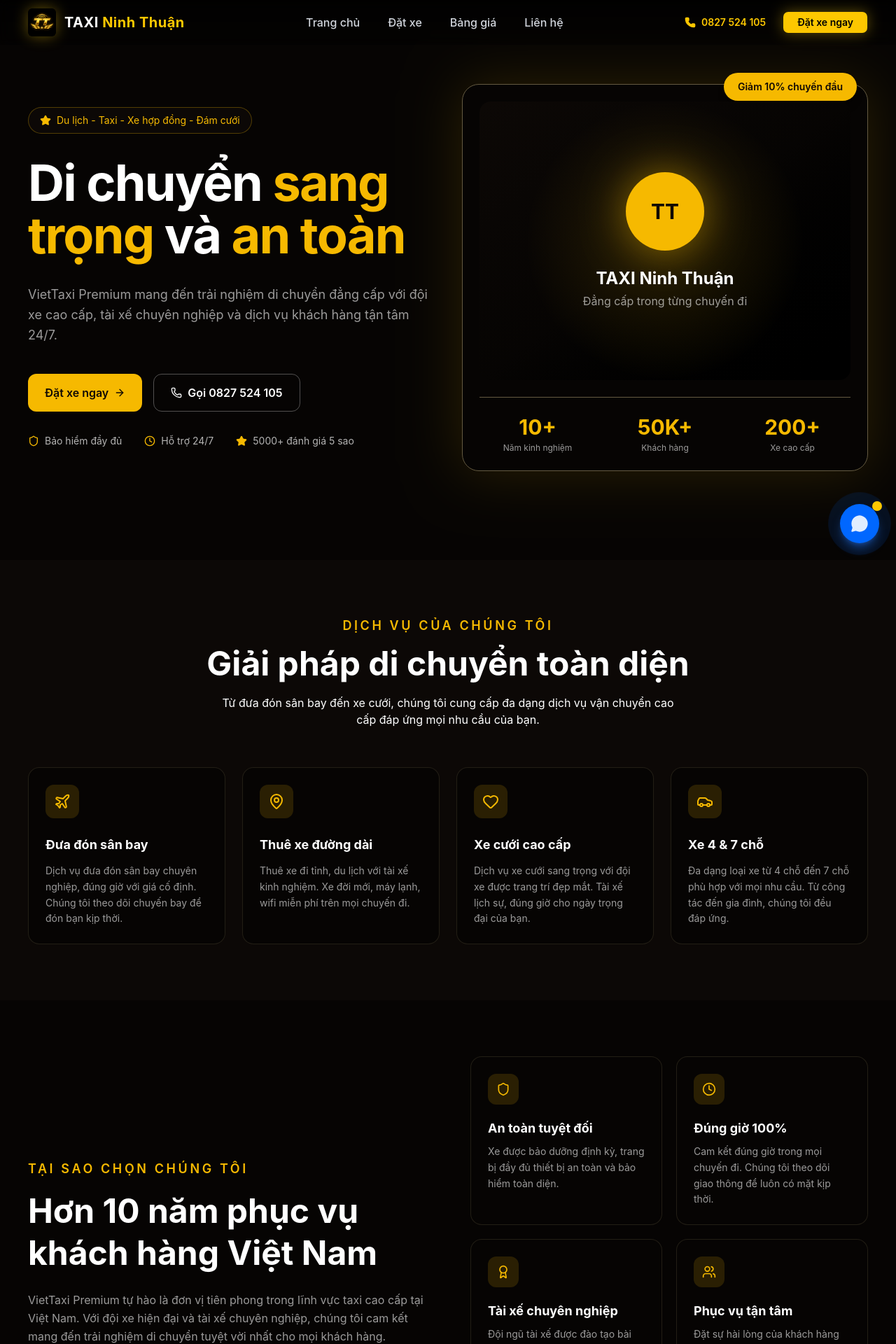
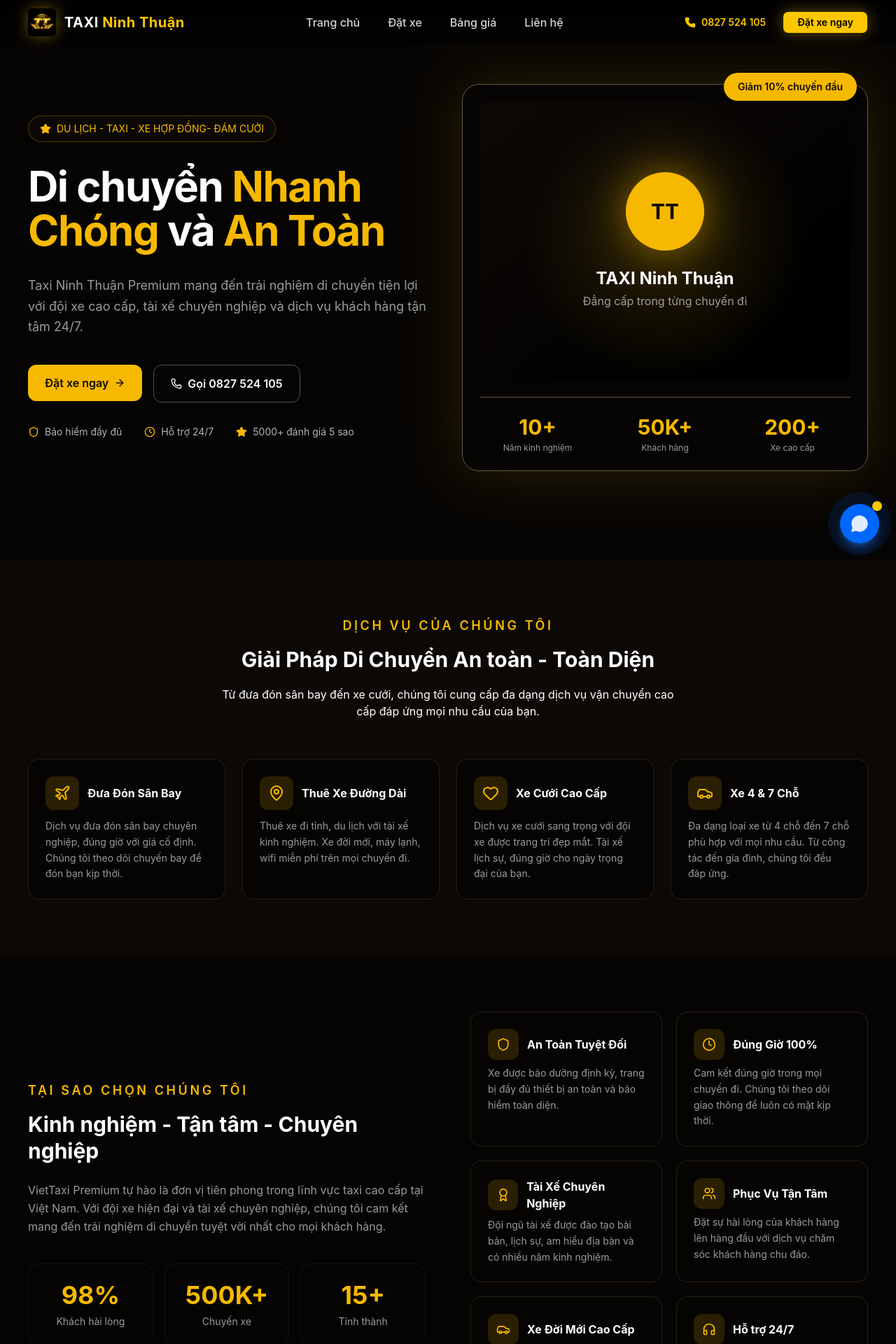
Before and after one commit to TuanMinhTran/tuantaxininhthuan, a React (Vite) app: page / in a window 1280 px wide. Shown: the top 1920 px of the page at 70% size. Built offline with nearby package versions, Linux system fonts and the light colour scheme.

Commit message:
update website

```diff
--- a/src/components/VietTaxiDetailSer.jsx
+++ b/src/components/VietTaxiDetailSer.jsx
@@ -2,23 +2,23 @@
 const detailServices = [
   {
     icon: Plane,
-    title: "Đưa đón sân bay",
+    title: "Đưa Đón Sân Bay",
     desc: "Dịch vụ đưa đón sân bay chuyên nghiệp, đúng giờ với giá cố định. Chúng tôi theo dõi chuyến bay để đón bạn kịp thời.",
     active: true,
   },
   {
     icon: MapPin,
-    title: "Thuê xe đường dài",
+    title: "Thuê Xe Đường Dài",
     desc: "Thuê xe đi tỉnh, du lịch với tài xế kinh nghiệm. Xe đời mới, máy lạnh, wifi miễn phí trên mọi chuyến đi.",
   },
   {
     icon: Heart,
-    title: "Xe cưới cao cấp",
+    title: "Xe Cưới Cao Cấp",
     desc: "Dịch vụ xe cưới sang trọng với đội xe được trang trí đẹp mắt. Tài xế lịch sự, đúng giờ cho ngày trọng đại của bạn.",
   },
   {
     icon: Car,
-    title: "Xe 4 & 7 chỗ",
+    title: "Xe 4 & 7 Chỗ",
     desc: "Đa dạng loại xe từ 4 chỗ đến 7 chỗ phù hợp với mọi nhu cầu. Từ công tác đến gia đình, chúng tôi đều đáp ứng.",
   },
 ];
@@ -27,11 +27,11 @@
     <section className="bg-[var(--surface-2)] text-white py-20">
       <div className="mx-auto max-w-7xl px-10">
         <div className="text-center">
-          <p className="text-lg font-semibold tracking-[0.2em] text-[var(--brand)]">
+          <p className="text-base md:text-lg font-semibold tracking-[0.2em] text-[var(--brand)]">
             DỊCH VỤ CỦA CHÚNG TÔI
           </p>
-          <h2 className="mt-4 text-4xl md:text-5xl font-bold text-foreground">
-            Giải pháp di chuyển toàn diện
+          <h2 className="mt-4 text-xl md:text-3xl font-bold text-foreground">
+            Giải Pháp Di Chuyển An toàn - Toàn Diện
           </h2>
           <p className="mx-auto mt-5 max-w-2xl text-foreground/60">
             Từ đưa đón sân bay đến xe cưới, chúng tôi cung cấp đa dạng dịch vụ
@@ -44,12 +44,14 @@
             return (
               <div
                 key={s.title}
-                className={`rounded-2xl border border-[var(--brand-2)]/30 bg-[var(--surface)] p-6 transition hover:border-[var(--brand)]`}
+                className={`rounded-2xl border border-[var(--brand-2)]/30 bg-[var(--surface)] p-6 transition hover:border-[var(--brand)] hover:text-[var(--brand)]`}
               >
-                <div className="flex h-12 w-12 items-center justify-center rounded-xl bg-[var(--brand)]/15">
-                  <Icon className="h-6 w-6 text-[var(--brand)]" />
+                <div className="flex flex-row gap-3 items-center">
+                  <div className="flex h-12 w-12 items-center justify-center rounded-xl bg-[var(--brand)]/15">
+                    <Icon className="h-6 w-6 text-[var(--brand)]" />
+                  </div>
+                  <h3 className={`text-base font-bold`}>{s.title}</h3>
                 </div>
-                <h3 className={`mt-6 text-lg font-bold`}>{s.title}</h3>
                 <p className="mt-3 text-sm leading-relaxed text-white/60">
                   {s.desc}
                 </p>
--- a/src/components/VietTaxiFooter.jsx
+++ b/src/components/VietTaxiFooter.jsx
@@ -34,7 +34,7 @@
             </div>
             <p className="mt-5 text-sm leading-relaxed text-white/60">
               Dịch vụ taxi cao cấp hàng đầu Việt Nam. Chúng tôi cam kết mang đến
-              trải nghiệm di chuyển an toàn, thoải mái và đẳng cấp.
+              trải nghiệm di chuyển an toàn, thoải mái và nhanh chóng.
             </p>
           </div>
           <div>
@@ -54,9 +54,7 @@
             <ul className="mt-5 space-y-3 text-sm text-white/60">
               {serviceLinks.map((link) => (
                 <li key={link.label}>
-                  <span>
-                    {link.label}
-                  </span>
+                  <span>{link.label}</span>
                 </li>
               ))}
             </ul>
--- a/src/components/VietTaxiNavbar.jsx
+++ b/src/components/VietTaxiNavbar.jsx
@@ -6,7 +6,7 @@
   { href: "#home", label: "Trang chủ" },
   { href: "#booking", label: "Đặt xe" },
   { href: "#pricing", label: "Bảng giá" },
-  { href: "#contact", label: "Liên hệ" },
+  { href: "#booking", label: "Liên hệ" },
 ];
 export function VietTaxiNavbar() {
   const [scrolled, setScrolled] = useState(false);
--- a/src/components/VietTaxiServices.jsx
+++ b/src/components/VietTaxiServices.jsx
@@ -10,34 +10,38 @@
 export default function VietTaxiServices() {
   return (
     <main className="min-h-screen bg-[var(--surface)] text-white">
-      <section className="mx-auto max-w-7xl px-10 pt-16 pb-20 lg:pt-30">
+      <section
+        id="home"
+        className="mx-auto max-w-7xl px-10 pt-16 pb-20 lg:pt-30"
+      >
         <div className="grid gap-12 lg:grid-cols-2 lg:gap-10 items-center">
           {/* Left */}
-          <div>
-            <div className="inline-flex items-center gap-2 rounded-full border border-[var(--brand)]/30 bg-[var(--surface-2)] px-4 py-2 text-sm text-[var(--brand)]">
+          <div className="text-center md:text-left">
+            <div className="inline-flex items-center gap-2 mt-6 md:mt-0 rounded-full border border-[var(--brand)]/30 bg-[var(--surface-2)] px-4 py-2 text-sm text-[var(--brand)]">
               <Star className="h-4 w-4 fill-[var(--brand)]" />
-              Du lịch - Taxi - Xe hợp đồng - Đám cưới
+              DU LỊCH - TAXI - XE HỢP ĐỒNG- ĐÁM CƯỚI
             </div>
-            <h1 className="mt-8 text-5xl md:text-6xl lg:text-7xl font-bold leading-[1.05] tracking-tight">
-              Di chuyển <span className="text-[var(--brand)]">sang</span>
-              <br />
-              <span className="text-[var(--brand)]">trọng</span> và{" "}
-              <span className="text-[var(--brand)]">an toàn</span>
+            <h1 className="mt-8 text-5xl md:text-6xl lg:text-6xl font-bold leading-[1.05] tracking-tight">
+              Di chuyển <span className="text-[var(--brand)]">Nhanh Chóng</span>
+              <span> và </span>
+              <span className="text-[var(--brand)]">An Toàn</span>
             </h1>
             <p className="mt-8 max-w-xl text-lg text-white/60 leading-relaxed">
-              VietTaxi Premium mang đến trải nghiệm di chuyển đẳng cấp với đội
-              xe cao cấp, tài xế chuyên nghiệp và dịch vụ khách hàng tận tâm
-              24/7.
+              Taxi Ninh Thuận Premium mang đến trải nghiệm di chuyển tiện lợi
+              với đội xe cao cấp, tài xế chuyên nghiệp và dịch vụ khách hàng tận
+              tâm 24/7.
             </p>
-            <div className="mt-10 flex flex-wrap gap-4">
-              <button className="inline-flex items-center gap-2 rounded-xl bg-[var(--brand)] px-6 py-3.5 font-semibold text-[var(--brand-foreground)] transition hover:brightness-110">
-                Đặt xe ngay <ArrowRight className="h-4 w-4" />
-              </button>
+            <div className="mt-10 flex flex-wrap gap-4 justify-center md:justify-start">
+              <a href="#booking">
+                <button className="inline-flex items-center gap-2 rounded-xl bg-[var(--brand)] px-6 py-3.5 font-semibold text-[var(--brand-foreground)] transition hover:brightness-110">
+                  Đặt xe ngay <ArrowRight className="h-4 w-4" />
+                </button>
+              </a>
               <button className="inline-flex items-center gap-2 rounded-xl border border-white/30 px-6 py-3.5 font-semibold text-white transition hover:bg-[var(--brand)] hover:text-black">
                 <Phone className="h-4 w-4" /> Gọi 0827 524 105
               </button>
             </div>
-            <div className="mt-8 flex flex-wrap gap-x-8 gap-y-3 text-sm text-white/70">
+            <div className="mt-8 flex flex-wrap gap-x-8 gap-y-3 text-sm text-white/70 justify-center md:justify-start">
               <div className="inline-flex items-center gap-2">
                 <Shield className="h-4 w-4 text-[var(--brand)]" /> Bảo hiểm đầy
                 đủ
--- a/src/components/VietTaxiTestimonials.jsx
+++ b/src/components/VietTaxiTestimonials.jsx
@@ -57,11 +57,11 @@
     <section className="bg-[var(--surface-2)] text-white py-20">
       <div className="max-w-7xl mx-auto px-10">
         <div className="text-center mb-14">
-          <div className="text-lg font-bold tracking-[0.2em] text-[var(--brand)] mb-4">
+          <div className="text-base md:text-lg font-bold tracking-[0.2em] text-[var(--brand)] mb-4">
             ĐÁNH GIÁ KHÁCH HÀNG
           </div>
-          <h2 className="text-4xl md:text-5xl font-bold text-white mb-4">
-            Khách hàng nói gì về chúng tôi
+          <h2 className="text-xl md:text-3xl font-bold text-white mb-4">
+            Khách Hàng Nói Gì Về Chúng Tôi ?
           </h2>
           <p className="text-white/60 max-w-2xl mx-auto">
             Hơn 5000 đánh giá 5 sao từ khách hàng là minh chứng cho chất lượng
--- a/src/components/WhyUsService.jsx
+++ b/src/components/WhyUsService.jsx
@@ -2,27 +2,27 @@
 const features = [
   {
     icon: Shield,
-    title: "An toàn tuyệt đối",
+    title: "An Toàn Tuyệt Đối",
     desc: "Xe được bảo dưỡng định kỳ, trang bị đầy đủ thiết bị an toàn và bảo hiểm toàn diện.",
   },
   {
     icon: Clock,
-    title: "Đúng giờ 100%",
+    title: "Đúng Giờ 100%",
     desc: "Cam kết đúng giờ trong mọi chuyến đi. Chúng tôi theo dõi giao thông để luôn có mặt kịp thời.",
   },
   {
     icon: Award,
-    title: "Tài xế chuyên nghiệp",
+    title: "Tài Xế Chuyên Nghiệp",
     desc: "Đội ngũ tài xế được đào tạo bài bản, lịch sự, am hiểu địa bàn và có nhiều năm kinh nghiệm.",
   },
   {
     icon: Users,
-    title: "Phục vụ tận tâm",
+    title: "Phục Vụ Tận Tâm",
     desc: "Đặt sự hài lòng của khách hàng lên hàng đầu với dịch vụ chăm sóc khách hàng chu đáo.",
   },
   {
     icon: Car,
-    title: "Xe đời mới cao cấp",
+    title: "Xe Đời Mới Cao Cấp",
     desc: "Đội xe được cập nhật thường xuyên với các dòng xe đời mới, tiện nghi và sang trọng.",
   },
   {
@@ -42,14 +42,12 @@
       <div className="mx-auto max-w-7xl px-10">
         <div className="grid gap-12 lg:grid-cols-2 lg:gap-16 items-center">
           {/* Left */}
-          <div>
-            <p className="text-lg font-semibold tracking-[0.2em] text-[var(--brand)]">
+          <div className="text-center md:text-left">
+            <p className="text-base md:text-lg font-semibold tracking-[0.2em] text-[var(--brand)]">
               TẠI SAO CHỌN CHÚNG TÔI
             </p>
-            <h2 className="mt-4 text-4xl md:text-5xl font-bold leading-tight text-foreground">
-              Hơn 10 năm phục vụ
-              <br />
-              khách hàng Việt Nam
+            <h2 className="mt-4 text-xl md:text-3xl font-bold leading-tight text-foreground">
+              Kinh nghiệm - Tận tâm - Chuyên nghiệp
             </h2>
             <p className="mt-6 max-w-xl text-white/60 leading-relaxed">
               VietTaxi Premium tự hào là đơn vị tiên phong trong lĩnh vực taxi
@@ -66,9 +64,7 @@
                   <div className="text-3xl md:text-4xl font-bold text-[var(--brand)]">
                     {s.value}
                   </div>
-                  <div className="mt-2 text-sm text-white/60">
-                    {s.label}
-                  </div>
+                  <div className="mt-2 text-sm text-white/60">{s.label}</div>
                 </div>
               ))}
             </div>
@@ -80,14 +76,16 @@
               return (
                 <div
                   key={f.title}
-                  className="rounded-2xl border border-[var(--brand-2)]/30 bg-[var(--surface)] p-6 transition hover:border-[var(--brand)]/40"
+                  className="rounded-2xl border border-[var(--brand-2)]/30 bg-[var(--surface)] p-6 transition hover:border-[var(--brand)]/40 hover:text-[var(--brand)]"
                 >
-                  <div className="flex h-11 w-11 items-center justify-center rounded-xl bg-[var(--brand)]/15">
-                    <Icon className="h-5 w-5 text-[var(--brand)]" />
+                  <div className="flex flex-grow items-center gap-3">
+                    <div className="flex h-11 w-11 items-center justify-center rounded-xl bg-[var(--brand)]/15">
+                      <Icon className="h-5 w-5 text-[var(--brand)]" />
+                    </div>
+                    <h3 className="text-base font-bold text-foreground">
+                      {f.title}
+                    </h3>
                   </div>
-                  <h3 className="mt-5 text-lg font-bold text-foreground">
-                    {f.title}
-                  </h3>
                   <p className="mt-2 text-sm leading-relaxed text-white/60">
                     {f.desc}
                   </p>
```
Also changed, not shown: src/components/VietTaxiBookings.jsx (+4 -4 lines).
